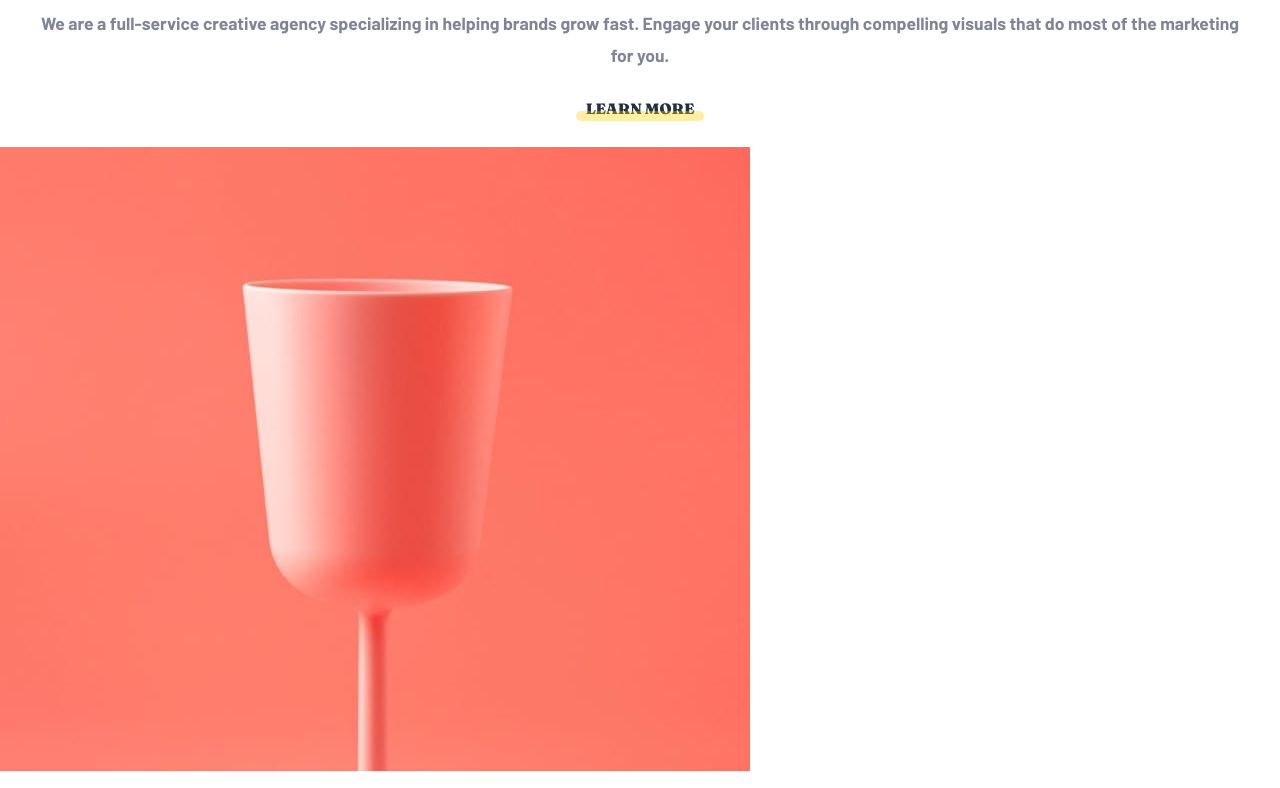
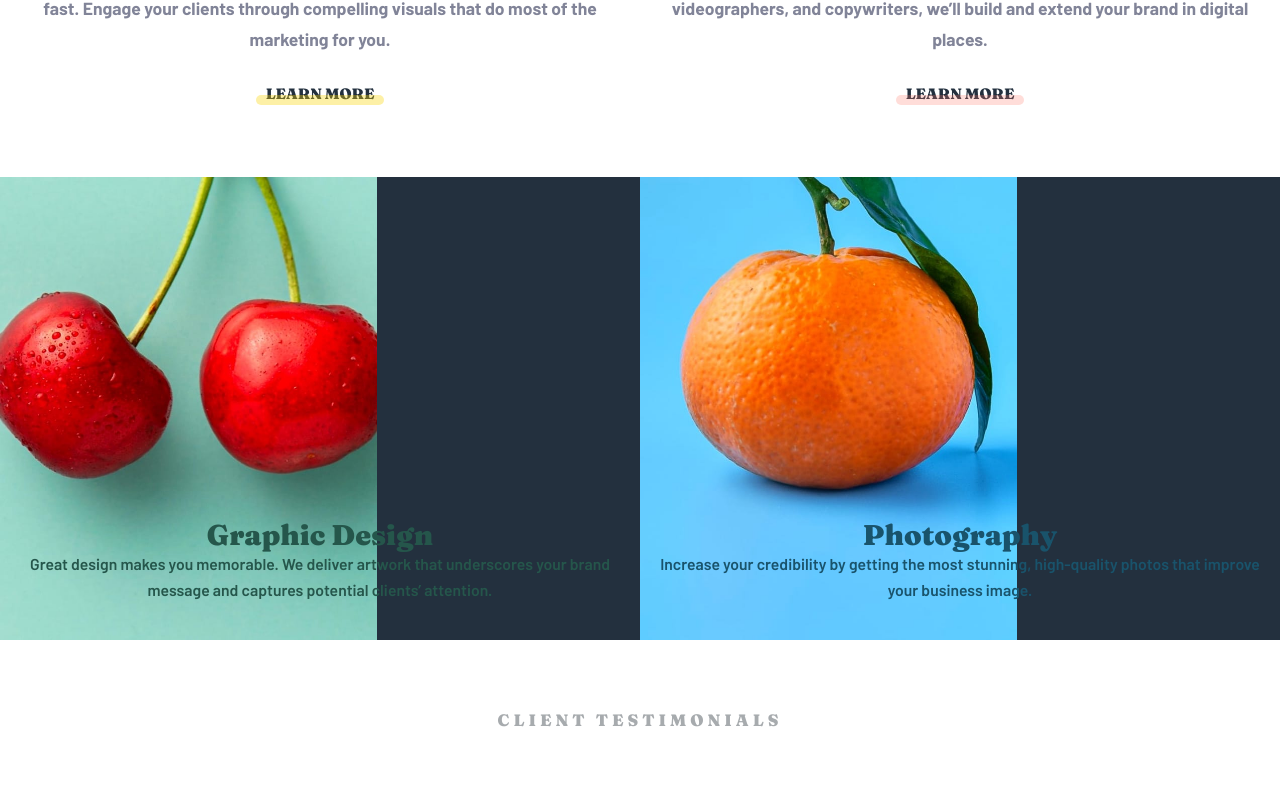
Before and after one commit to pkthunder87/agency-landing, a React (Vite) app: page / in a window 1280 px wide. Shown: the part 1261-2049 px from the top of the page. Built offline with nearby package versions, Linux system fonts and the light colour scheme.

Commit message:
Feat: Add agency__z design for 641-760px

```diff
--- a/src/sass/_components.scss
+++ b/src/sass/_components.scss
@@ -214,12 +214,22 @@
     }
   }
 
+  &__main {
+  }
+
+  &__z {
+    @media (min-width: 640px) {
+      display: grid;
+      grid-template-columns: 1fr 1fr;
+    }
+  }
+
   &__learn {
     margin-block-start: -1rem;
     background-color: var(--color-white);
 
-    @media (min-width: 550px) {
-      margin-block-start: -4.5rem;
+    @media (min-width: 640px) {
+      margin-block-start: 0;
     }
 
     .learn {
@@ -259,6 +269,10 @@
 
   .concept--2 {
     margin-block-start: -13.5rem;
+
+    @media (min-width: 640px) {
+      margin-block-start: 0;
+    }
   }
 
   &__concept {
@@ -270,12 +284,21 @@
     position: relative;
     text-align: center;
 
+    @media (min-width: 640px) {
+      padding-block-start: 0;
+      padding-block-end: calc(15rem + 2.2vw);
+    }
+
     .concept {
       &__title {
         font-size: 2.85rem;
         font-weight: 900;
         margin-block-start: 34rem;
         margin-block-end: 4rem;
+
+        @media (min-width: 640px) {
+          margin-block-end: 0;
+        }
 
         &--1 {
           color: var(--color-dark-desat-cyan);
@@ -369,8 +392,8 @@
   &__gallery {
     display: grid;
     grid-template-columns: 1fr 1fr;
-    @media (min-width: 520px) {
-      grid-template-columns: 1fr;
+    @media (min-width: 640px) {
+      grid-template-columns: 1fr 1fr;
     }
   }
 
```
